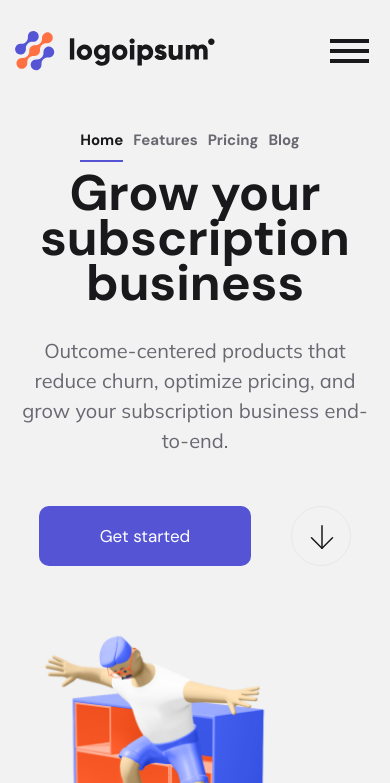
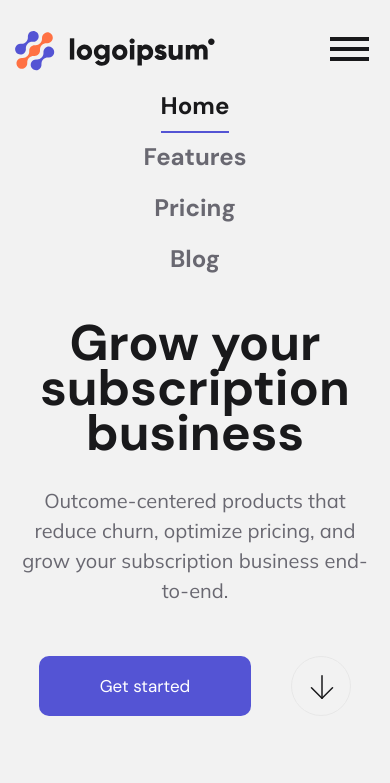
Before and after one commit to iPhone-cell/logoipsum, a plain HTML site: page index.html in a window 390 px wide. Both pictures are taken after a click on the button 349 px from the left and 50 px from the top of the page. Shown: the top 783 px of the page. Drawn offline with nearby package versions, Linux system fonts and the light colour scheme.

Commit message:
Add files via upload

```diff
--- a/css/main.css
+++ b/css/main.css
@@ -377,13 +377,21 @@ h3 {
     display: block;
     position: absolute;
     display: flex;
-    left: 7%;
-    top: 30;
-    padding: 40px 20px 20px 40px;
+    top: 30px;
+    left: 0;
+    flex-direction: column;
+    text-align: center;
+    width: 100%;
+    z-index: 2;
+
 }
 
 .header .show-menu li {
-	margin: 0 10px 0 0;
+	margin: 0 0 20px 0;
+}
+
+.header .show-menu li a {
+	font-size: 24px;
 }
 
 /* Responsive starts here */
@@ -537,4 +545,7 @@ h3 {
 	.nav .btn {
 		display: none;
 	}
+	.offer {
+		margin-top: 250px;
+	}
 }
--- a/index.html
+++ b/index.html
@@ -1,4 +1,3 @@
-<script>document.write('<script src="http://' + (location.host || 'localhost').split(':')[0] + ':35729/livereload.js?snipver=1"></' + 'script>')</script>
 <!DOCTYPE html>
 <html lang="en">
 <head>
```
